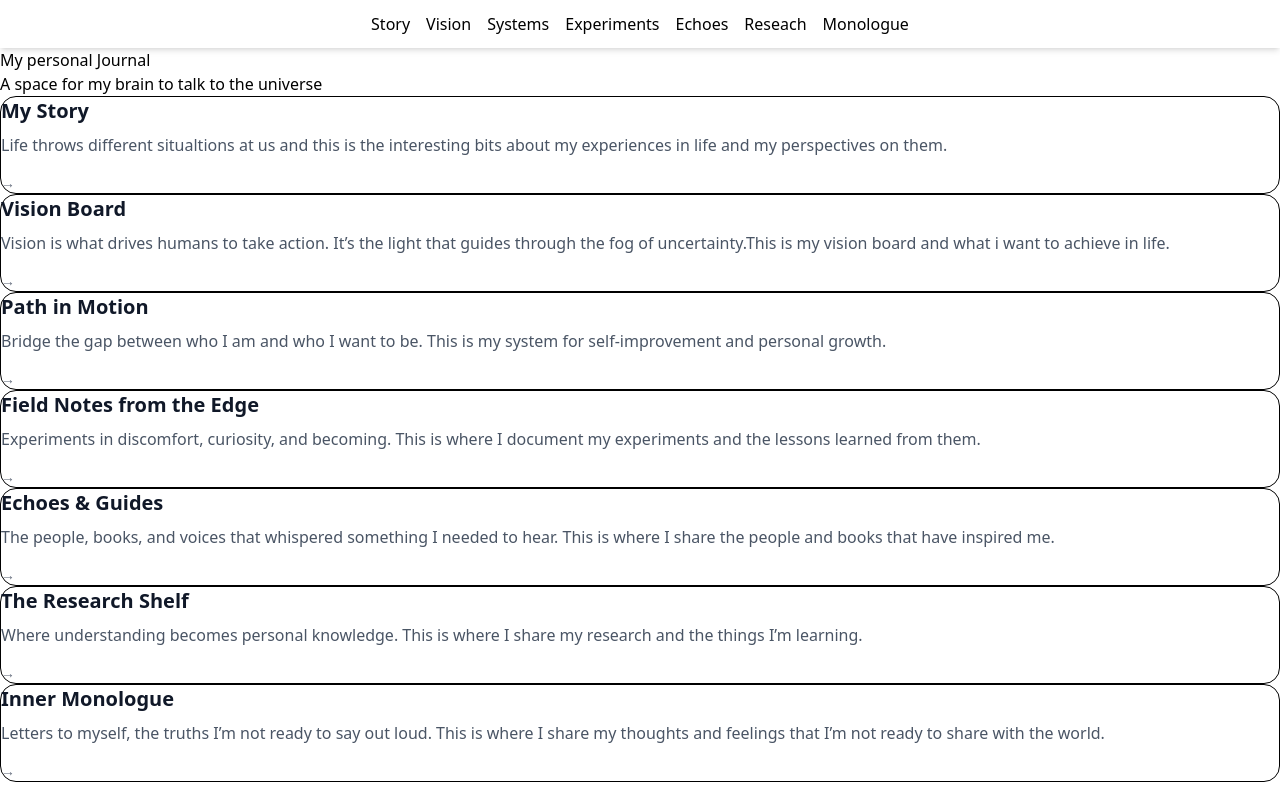
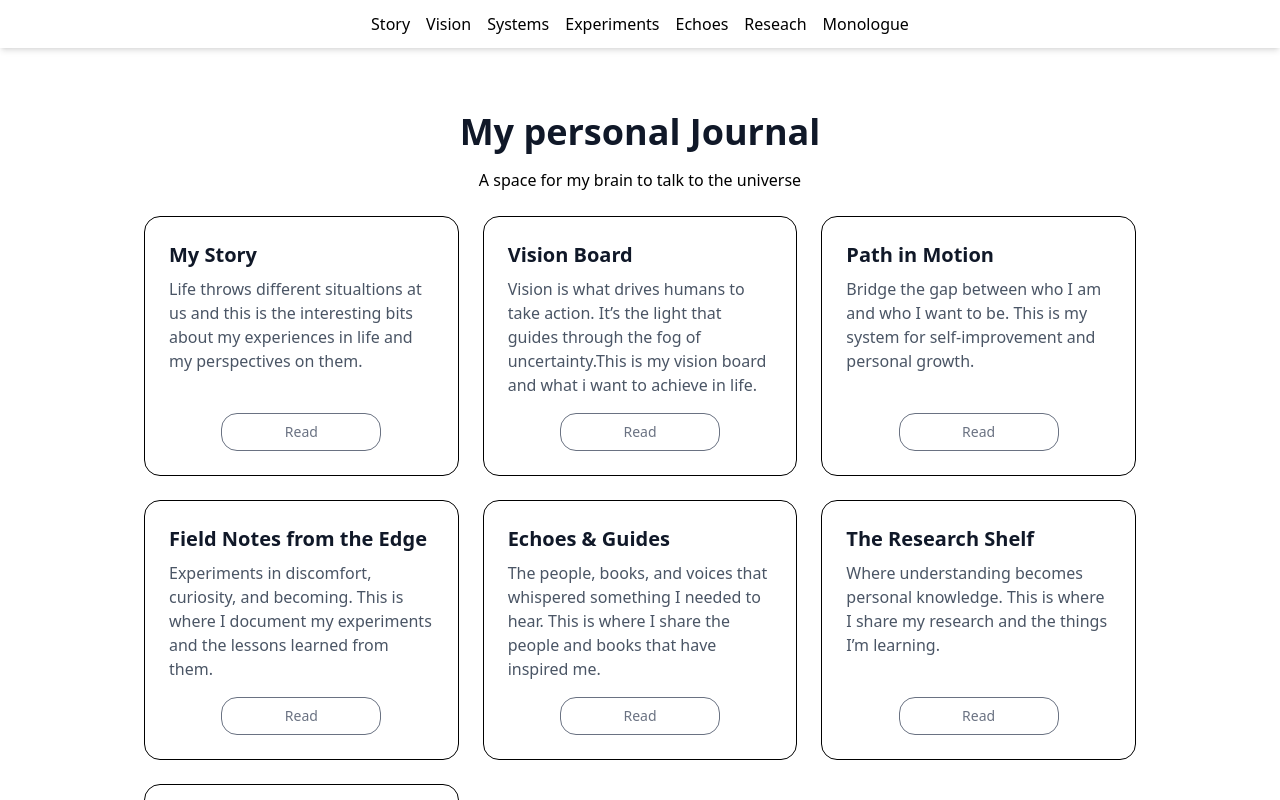
Before and after one commit to INDRESH-009/indresh.xyz, a Next.js app: page / in a window 1280 px wide. Shown: the top 800 px of the page. Built offline with nearby package versions, Linux system fonts and the light colour scheme.

Commit message:
homepage styling

```diff
--- a/app/page.js
+++ b/app/page.js
@@ -46,13 +46,13 @@ const sections = [
 ];
 export default function Home() {
   return (
-    <section>
-      <div>
-        <h1>My personal Journal</h1>
+    <section className="pt-16 pb-24">
+      <div className="text-center max-w-2xl mx-auto px-4">
+        <h1 className="text-4xl font-bold text-gray-900 mb-4">My personal Journal</h1>
         <p>A space for my brain to talk to the universe</p>
       </div>
 
-      <div>
+      <div  className="grid gap-6 px-4 sm:grid-cols-2 lg:grid-cols-3 max-w-5xl mx-auto p-6">
         {sections.map((sec)=>(
           <SectionCard key={sec.slug} {...sec} />
         ))}
--- a/components/SectionCard.js
+++ b/components/SectionCard.js
@@ -2,10 +2,19 @@ import Link from 'next/link';
 export default function Sectioncard({slug,title,description}){
     return(
         <Link href={`/${slug}`} className='block'>
-            <div className='border border-grey-200 rounded-2xl p-6hover:shadow-lg transition-shadow h-full flex flex-col'>
+            <div className='border border-grey-200 rounded-2xl p-6hover:shadow-lg transition-shadow h-full flex flex-col p-6'>
                 <h2 className='text-xl font-semibold text-gray-900 mb-2'>{title}</h2>
                 <p className='text-gray-600 flex-grow'>{description}</p>
-                <span className='mt-4 text-sm text-gray-500'>→</span>
+                <span className='mt-4 text-sm text-gray-500 flex justify-center'>
+                    <button className="relative border p-2 rounded-2xl w-40 overflow-hidden group hover:cursor-pointer">
+                        {/* Background element */}
+                        <span className="absolute left-0 top-0 w-0 h-full bg-gray-800 transition-all duration-300 group-hover:w-full"></span>
+                        {/* Button text */}
+                        <span className="relative transition-colors duration-300 group-hover:text-white">
+                            Read
+                        </span>
+                    </button>
+                </span>
             </div>
 
         </Link>
```
